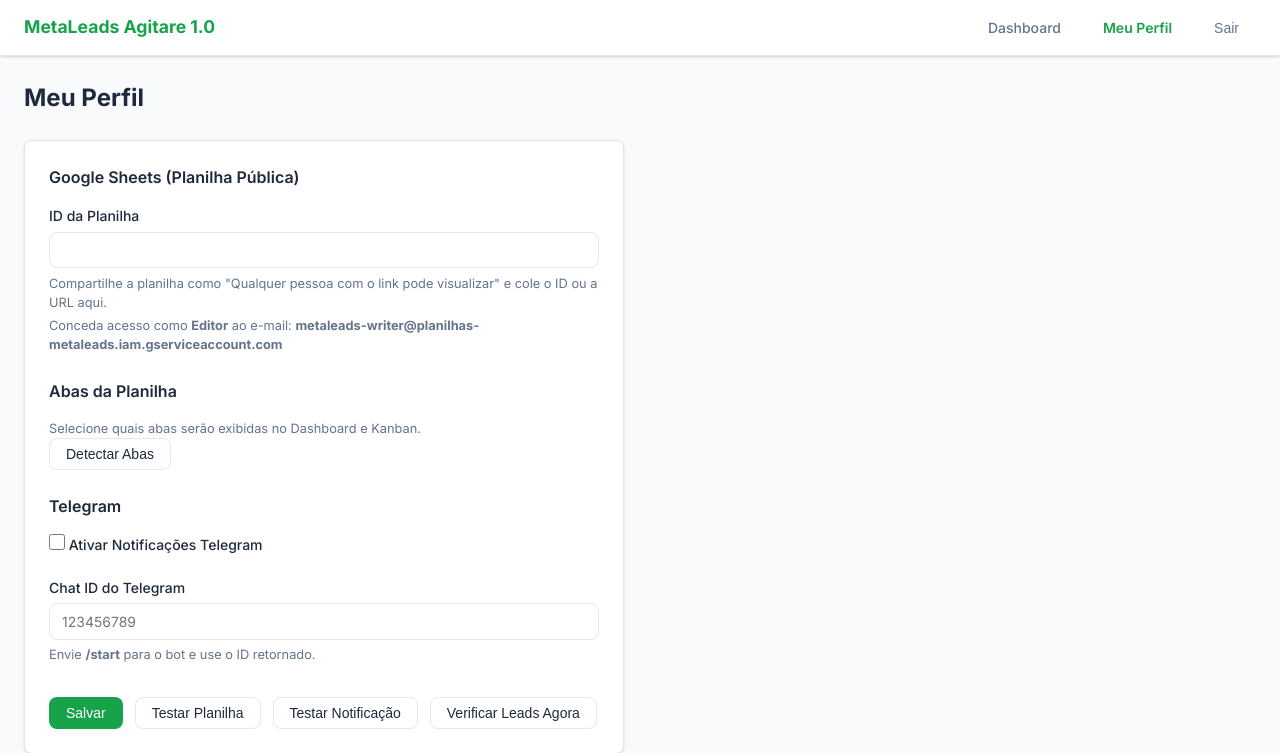
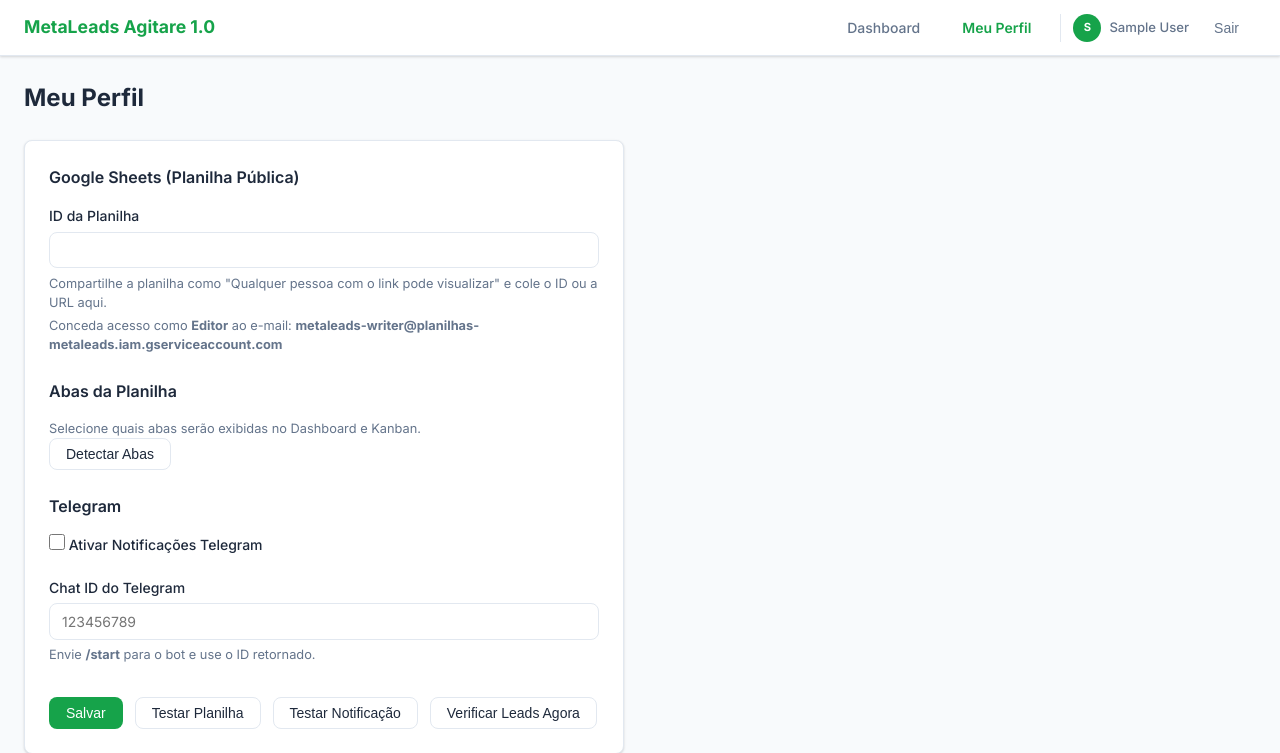
Before and after one commit to leonadito/metaleads, a Django app: page /profile/ in a window 1280 px wide. Shown: the top 753 px of the page. Run offline with Django 5.2, Linux system fonts and the light colour scheme; the visitor is signed in with stand-in values (Sample User, id 1); data comes from the database, SQL or seed files in the repository.

Commit message:
feat: exibir avatar e nome do usuario logado no navbar
Co-Authored-By: Claude Sonnet 4.6 <noreply@anthropic.com>

```diff
--- a/static/css/style.css
+++ b/static/css/style.css
@@ -51,6 +51,37 @@ a:hover { text-decoration: underline; }
 }
 
 .navbar-actions { display: flex; gap: .5rem; align-items: center; }
+
+.navbar-user {
+  display: flex;
+  align-items: center;
+  gap: .5rem;
+  padding-left: .75rem;
+  margin-left: .25rem;
+  border-left: 1px solid var(--color-border);
+}
+.navbar-user-avatar {
+  width: 28px;
+  height: 28px;
+  border-radius: 50%;
+  background: var(--color-primary);
+  color: #fff;
+  display: flex;
+  align-items: center;
+  justify-content: center;
+  font-size: .7rem;
+  font-weight: 700;
+  flex-shrink: 0;
+}
+.navbar-user-name {
+  font-size: .82rem;
+  font-weight: 500;
+  color: var(--color-muted);
+  max-width: 140px;
+  overflow: hidden;
+  text-overflow: ellipsis;
+  white-space: nowrap;
+}
 
 /* ── Main layout ───────────────────────────────────────────────────────────── */
 .main-content {
--- a/templates/base.html
+++ b/templates/base.html
@@ -17,6 +17,10 @@
     <div class="navbar-actions">
       <a href="{% url 'dashboard' %}" class="btn btn-ghost {% block nav_dashboard %}{% endblock %}">Dashboard</a>
       <a href="{% url 'profile' %}" class="btn btn-ghost {% block nav_profile %}{% endblock %}">Meu Perfil</a>
+      <div class="navbar-user">
+        <div class="navbar-user-avatar">{{ request.user.get_full_name|default:request.user.username|first|upper }}</div>
+        <span class="navbar-user-name">{{ request.user.get_full_name|default:request.user.username }}</span>
+      </div>
       <form method="post" action="{% url 'logout' %}" style="display:inline">
         {% csrf_token %}
         <button type="submit" class="btn btn-ghost">Sair</button>
```
